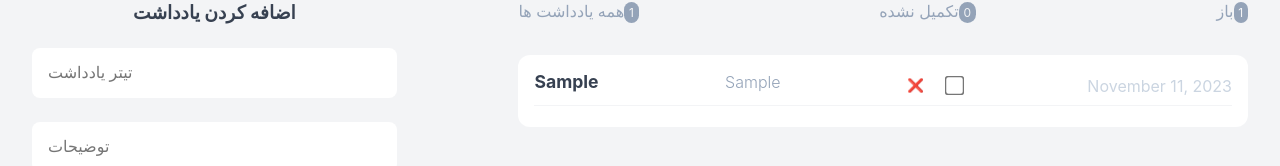
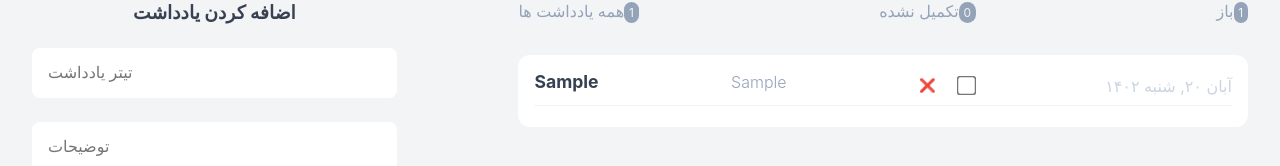
Before and after one commit to ItsBahare/note-app, a React (Vite) app: page / in a window 1280 px wide. Both pictures are taken after typing "Sample", "Sample" into the empty fields and a click on the button "افزودن". Shown: the part 143-309 px from the top of the page. Built offline with nearby package versions, Linux system fonts and the light colour scheme.

Commit message:
fix obj date

```diff
--- a/src/assets/components/NoteList.jsx
+++ b/src/assets/components/NoteList.jsx
@@ -47,10 +47,8 @@ function NoteItem({ note, handleDelete, handleCompleted }) {
           />
         </div>
         <p className="note-item__footer">
-          {new Date(note.createdAt).toLocaleDateString("en-US", {
-            year: "numeric",
-            month: "long",
-            day: "numeric",
+          {new Date(note.createdAt).toLocaleDateString("fa-IR", {
+            dateStyle: "full",
           })}
         </p>
       </div>
```
